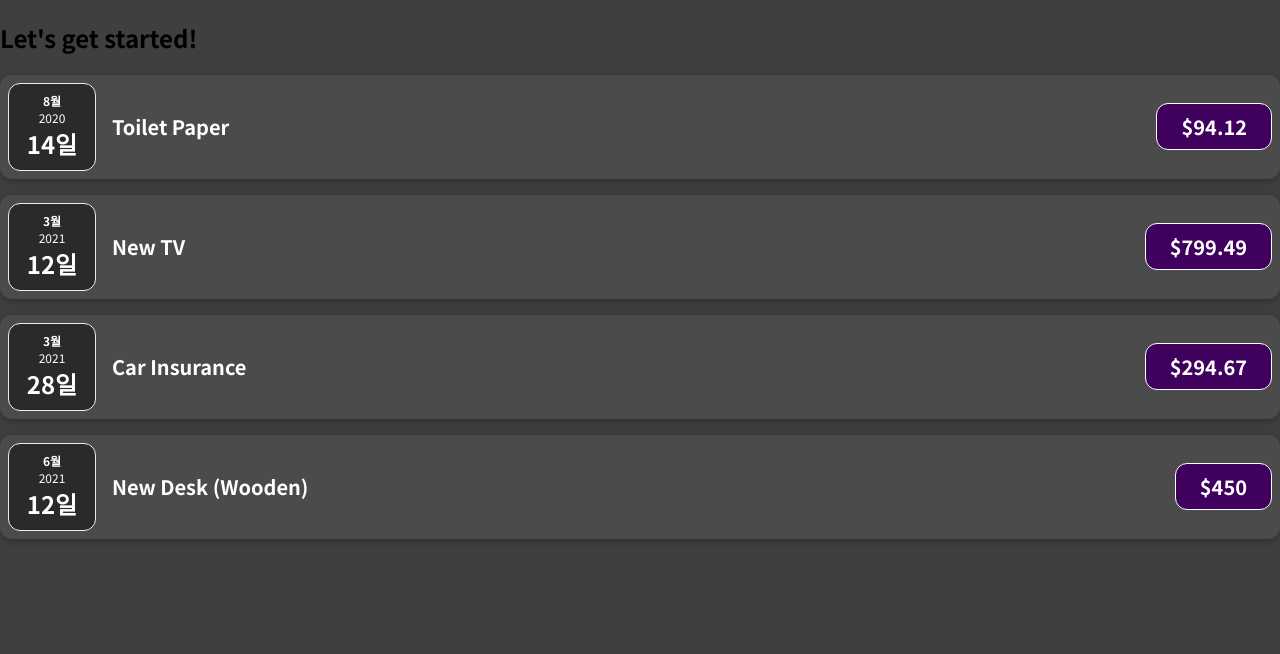
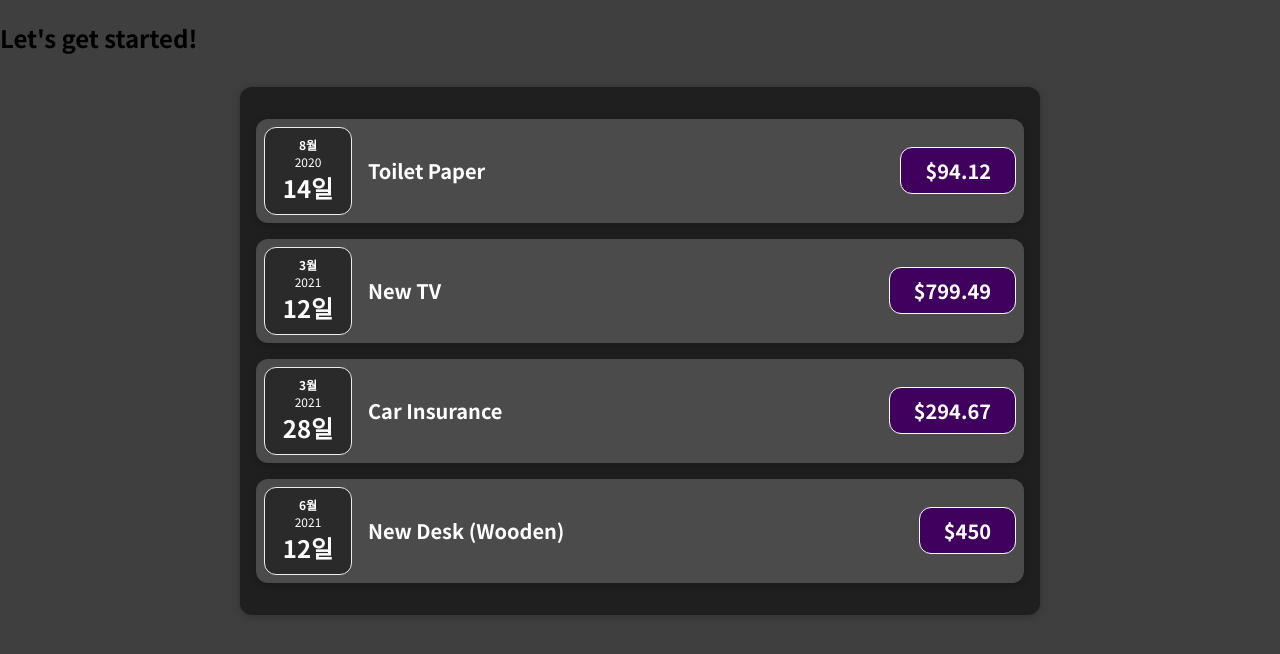
Before and after one commit to emoket/react-complete-guide, a JavaScript app: page / in a window 1280 px wide. Shown: the top 654 px of the page. Built offline with nearby package versions, Linux system fonts and the light colour scheme.

Commit message:
Expenses Component Added

```diff
--- a/src/App.js
+++ b/src/App.js
@@ -1,4 +1,4 @@
-import ExpenseItem from './components/ExpenseItem';
+import Expenses from './components/Expenses';
 
 function App() {
   const expenses = [
@@ -26,26 +26,7 @@
   return (
     <div>
       <h2>Let's get started!</h2>
-      <ExpenseItem
-        title={expenses[0].title}
-        amount={expenses[0].amount}
-        date={expenses[0].date}
-        />
-      <ExpenseItem
-        title={expenses[1].title}
-        amount={expenses[1].amount}
-        date={expenses[1].date}
-        />
-      <ExpenseItem
-        title={expenses[2].title}
-        amount={expenses[2].amount}
-        date={expenses[2].date}
-      />
-      <ExpenseItem
-        title={expenses[3].title}
-        amount={expenses[3].amount}
-        date={expenses[3].date}
-      />
+      <Expenses items={expenses} />
     </div>
   );
 }
--- /dev/null
+++ b/src/components/Expenses.css
@@ -0,0 +1,9 @@
+.expenses {
+  padding: 1rem;
+  background-color: rgb(31, 31, 31);
+  margin: 2rem auto;
+  width: 50rem;
+  max-width: 95%;
+  border-radius: 12px;
+  box-shadow: 0 1px 8px rgba(0, 0, 0, 0.25);
+}
--- /dev/null
+++ b/src/components/Expenses.js
@@ -0,0 +1,32 @@
+import ExpenseItem from './ExpenseItem';
+import './Expenses.css'
+
+function Expenses(props) {
+  console.log(props.items)
+  return (
+    <div className='expenses'>
+      <ExpenseItem
+        title={props.items[0].title}
+        amount={props.items[0].amount}
+        date={props.items[0].date}
+        />
+      <ExpenseItem
+        title={props.items[1].title}
+        amount={props.items[1].amount}
+        date={props.items[1].date}
+        />
+      <ExpenseItem
+        title={props.items[2].title}
+        amount={props.items[2].amount}
+        date={props.items[2].date}
+      />
+      <ExpenseItem
+        title={props.items[3].title}
+        amount={props.items[3].amount}
+        date={props.items[3].date}
+      />
+    </div>
+  )
+}
+
+export default Expenses
```
Also changed, not shown: 1 other file (tests, documents, lock files or other folders).
